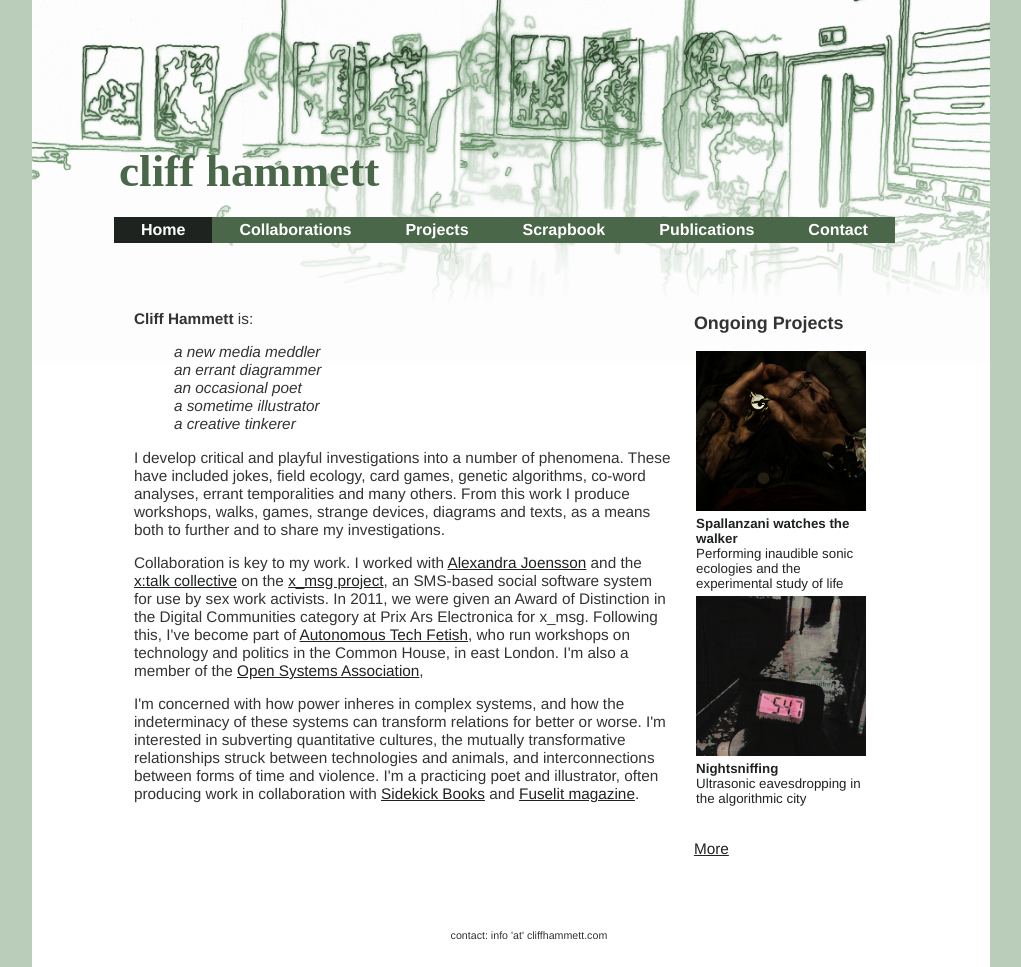
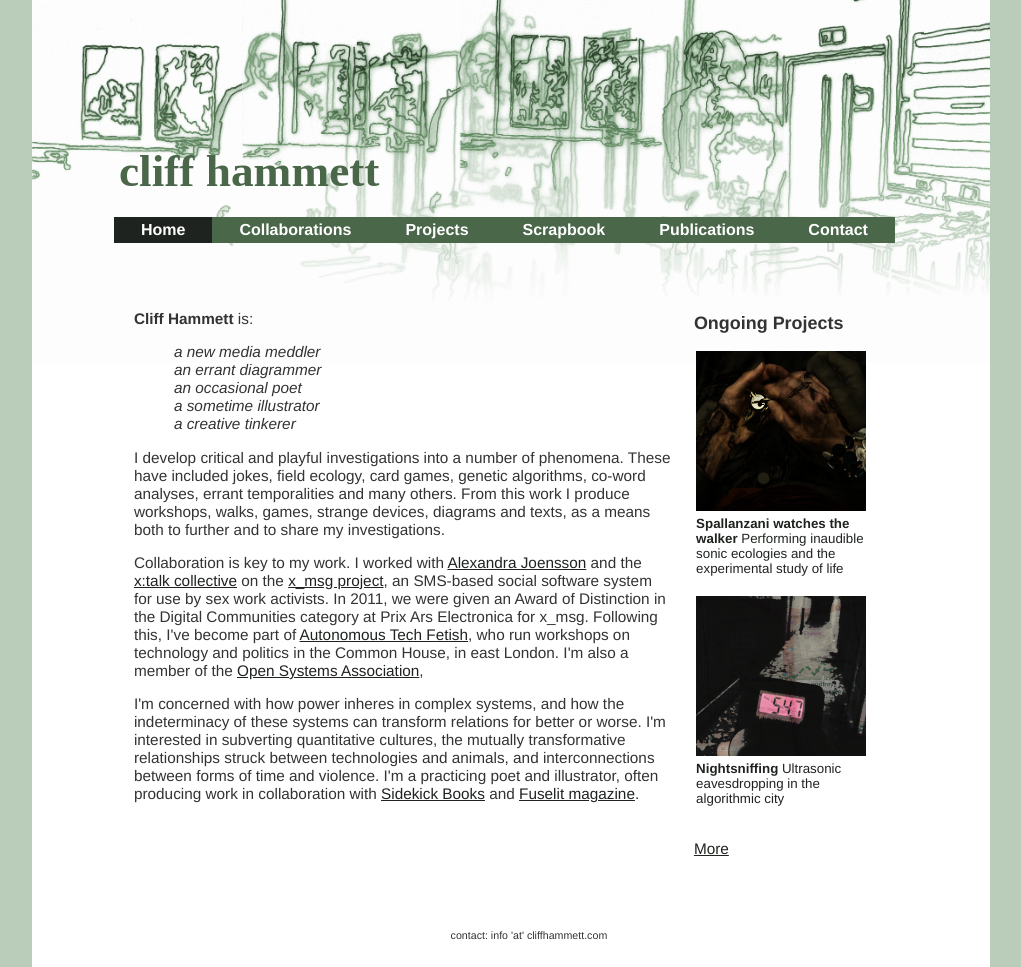
Before and after one commit to dentalplan/dentalplan.github.io, a Jekyll site: the page built from index.html, in a window 1280 px wide. Shown: the whole page, without its empty margins (129-1150 px from the left). Built offline with Jekyll 4.4.1, drawn with Linux system fonts in a browser that asks for light colours.

Commit message:
correcting glitch

```diff
--- a/index.html
+++ b/index.html
@@ -47,7 +47,7 @@ title: Home
             <a href="{{ post.url }}">
                <img src="/resources/img/{{ post.thumbimg }}" alt="{{ post.thumbalt }}" width=170px >
                <strong>{{ post.title }}</strong>
-               </br>{{ post.excerpt }}
+               {{ post.excerpt }}
             </a>
          </other-project>
 	{% endfor %}
```
